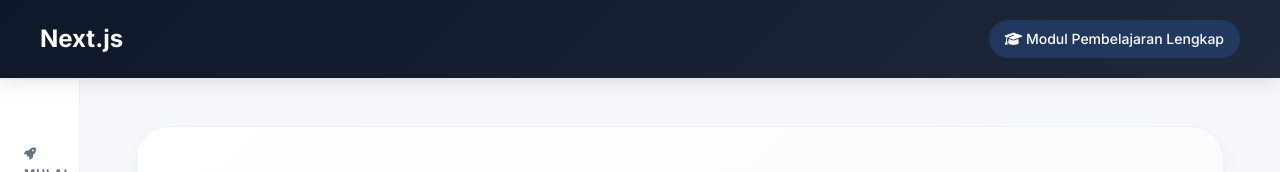
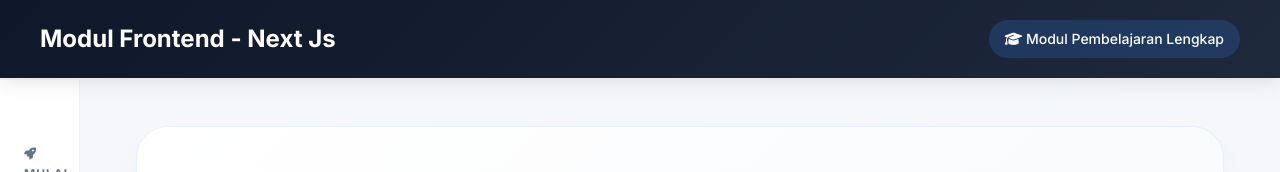
Before and after one commit to anggathestarboy/modulMangsIpul, a plain HTML site: page frontend.html in a window 1280 px wide. Shown: the top 172 px of the page. Drawn offline with Linux system fonts and the light colour scheme.

Commit message:
Update frontend.html

```diff
--- a/frontend.html
+++ b/frontend.html
@@ -594,7 +594,7 @@
   <header class="modern-header">
     <div class="header-content">
       <div class="logo">
-        <span>Next.js</span>
+        <span>Modul Frontend - Next Js</span>
       </div>
       <div class="header-badge">
         <i class="fas fa-graduation-cap"></i> Modul Pembelajaran Lengkap
```
